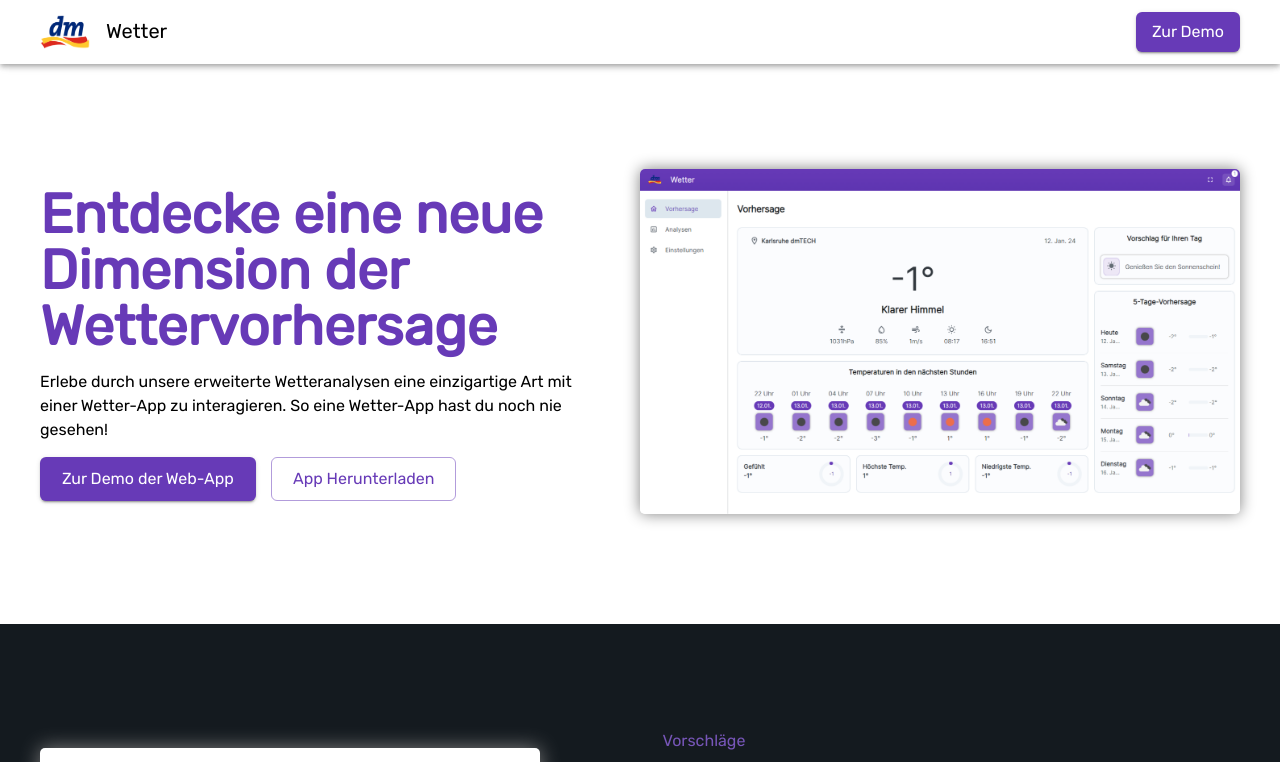
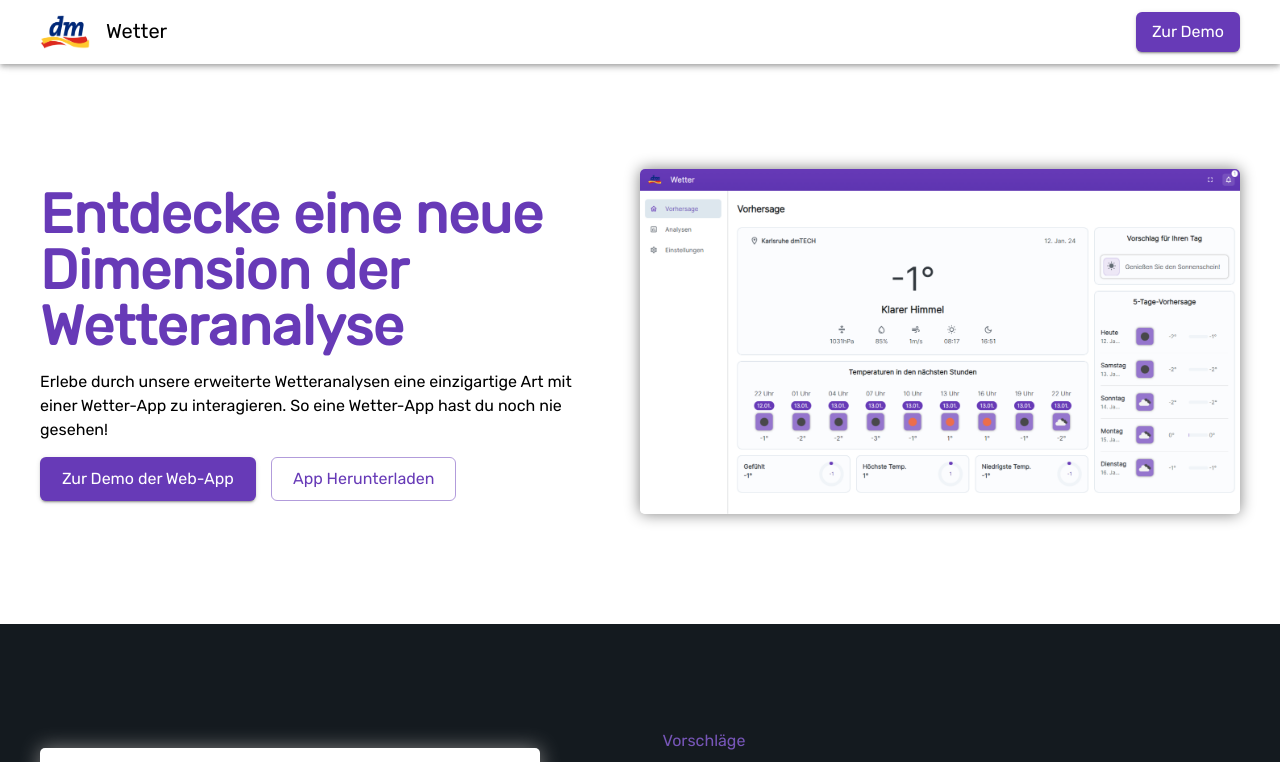
Before and after one commit to acdr-group/self-marketing, a React (Create React App) app: page /home in a window 1280 px wide. Shown: the top 762 px of the page. Built offline with nearby package versions, Linux system fonts and the light colour scheme.

Commit message:
Fixed overflowing layout

```diff
--- a/src/components/shared/HeroSectionComponent.tsx
+++ b/src/components/shared/HeroSectionComponent.tsx
@@ -63,7 +63,7 @@ const TextBlockContainer: SxProps = () => ({
     display: "grid",
     gridGap: "var(--space-4)",
     "@media screen and (max-width: 900px)": {
-        textAlign: "center",
+        //textAlign: "center",
     }
 })
 const SectionTitle = styled.div<{color: string}>`
--- a/src/data/homepage.ts
+++ b/src/data/homepage.ts
@@ -8,7 +8,7 @@ import analysisPic from "../assets/analysis_pic.png";
 import {Step as StepType} from "../components/shared/types/Step";
 
 export const heroSection: SectionType = {
-    title: "Entdecke eine neue Dimension der Wettervorhersage",
+    title: "Entdecke eine neue Dimension der Wetteranalyse",
     description: "Erlebe durch unsere erweiterte Wetteranalysen eine einzigartige Art mit einer Wetter-App zu interagieren. So eine Wetter-App hast du noch nie gesehen!",
     image: herosectionPic,
 }
```
Lines whose indentation alone changed are shown as unchanged.
